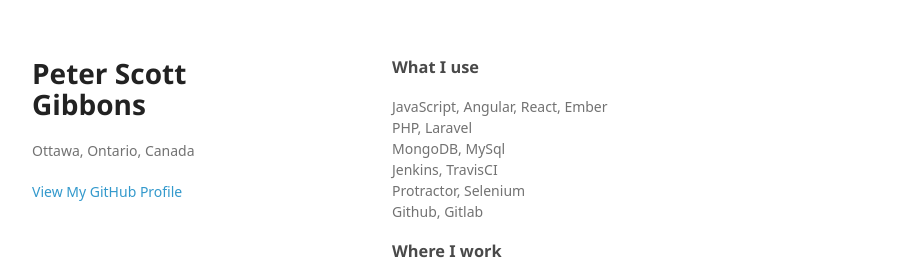
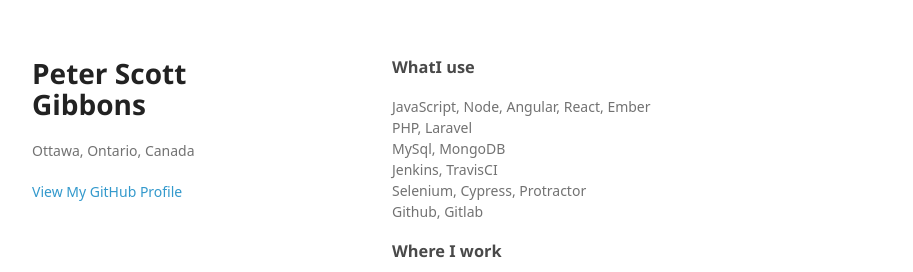
Before and after one commit to peterscottgibbons/peterscottgibbons.github.io, a plain HTML site: page index.html in a window 1280 px wide. Shown: the top 272 px of the page, without its empty margins (178-1091 px from the left). Drawn offline with Linux system fonts and the light colour scheme; a web font is replaced by a local one.

Commit message:
some updates

```diff
--- a/index.html
+++ b/index.html
@@ -1,10 +1,10 @@
 <!doctype html>
 <html>
+
 <head>
   <meta charset="utf-8">
   <meta http-equiv="X-UA-Compatible" content="chrome=1">
   <title>Peter Scott Gibbons by peterscottgibbons</title>
-
   <link rel="stylesheet" href="stylesheets/styles.css">
   <link rel="stylesheet" href="stylesheets/github-light.css">
   <meta name="viewport" content="width=device-width">
@@ -12,36 +12,45 @@
     <script src="//html5shiv.googlecode.com/svn/trunk/html5.js"></script>
     <![endif]-->
 </head>
+
 <body>
   <div class="wrapper">
     <header>
       <h1>Peter Scott Gibbons</h1>
       <p>Ottawa, Ontario, Canada</p>
-
-
       <p class="view"><a href="https://github.com/peterscottgibbons">View My GitHub Profile</a></p>
-
     </header>
     <section>
       <h3>
-<a id="what-i-use" class="anchor" href="#what-i-use" aria-hidden="true"><span aria-hidden="true" class="octicon octicon-link"></span></a>What I use</h3>
+        <a id="what-i-use" class="anchor" href="#what-i-use" aria-hidden="true">
+          <span aria-hidden="true" class="octicon octicon-link">
 
-<p>JavaScript, Angular, React, Ember<br>
+          </span>
+        </a>
+        WhatI use
+      </h3>
+
+      <p>
+        JavaScript, Node, Angular, React, Ember<br>
         PHP, Laravel<br>
-MongoDB, MySql<br>
+        MySql, MongoDB <br>
         Jenkins, TravisCI<br>
-Protractor, Selenium<br>
-Github, Gitlab</p>
+        Selenium, Cypress, Protractor<br>
+        Github, Gitlab
+      </p>
 
       <h3>
-<a id="where-i-work" class="anchor" href="#where-i-work" aria-hidden="true"><span aria-hidden="true" class="octicon octicon-link"></span></a>Where I work</h3>
+        <a id="where-i-work" class="anchor" href="#where-i-work" aria-hidden="true"><span aria-hidden="true" class="octicon octicon-link"></span></a>Where
+        I work</h3>
 
       <p>Quality Assurance Analyst at Foko Retail</p>
 
       <h3>
-<a id="where-ive-worked" class="anchor" href="#where-ive-worked" aria-hidden="true"><span aria-hidden="true" class="octicon octicon-link"></span></a>Where I've worked</h3>
+        <a id="where-ive-worked" class="anchor" href="#where-ive-worked" aria-hidden="true"><span aria-hidden="true"
+            class="octicon octicon-link"></span></a>Where I've worked</h3>
 
-<p>Reliability Engineer at IntouchInsight<br>
+      <p>
+        Reliability Engineer at IntouchInsight<br>
         QA / Developer Support at WorkshopX, Canvaspop, DNA11, Crated, Popkey<br>
         Livecycle Technical Support at 4Point, Adobe<br>
         Programmer Analyst at Alcatel-Lucent<br>
@@ -50,9 +59,11 @@ Developer at Viasafe (now Descarte)<br>
         Form Developer at Jetform (now Adobe)</p>
 
       <h2>
-<a id="what-ive-learned" class="anchor" href="#what-ive-learned" aria-hidden="true"><span aria-hidden="true" class="octicon octicon-link"></span></a>What I've learned</h2>
+        <a id="what-ive-learned" class="anchor" href="#what-ive-learned" aria-hidden="true"><span aria-hidden="true"
+            class="octicon octicon-link"></span></a>What I've learned</h2>
 
-<p>Livecycle Certified Generalist from Adobe<br>
+      <p>
+        Livecycle Certified Generalist from Adobe<br>
         Websphere Portal Developer from IBM<br>
         Loadrunner 8.1 web suite from First Contact<br>
         Computer Programming from Algonquin College</p>
@@ -62,6 +73,6 @@ Computer Programming from Algonquin College</p>
     </footer>
   </div>
   <script src="javascripts/scale.fix.js"></script>
+</body>
 
-  </body>
 </html>
```
Lines whose indentation alone changed are shown as unchanged.
